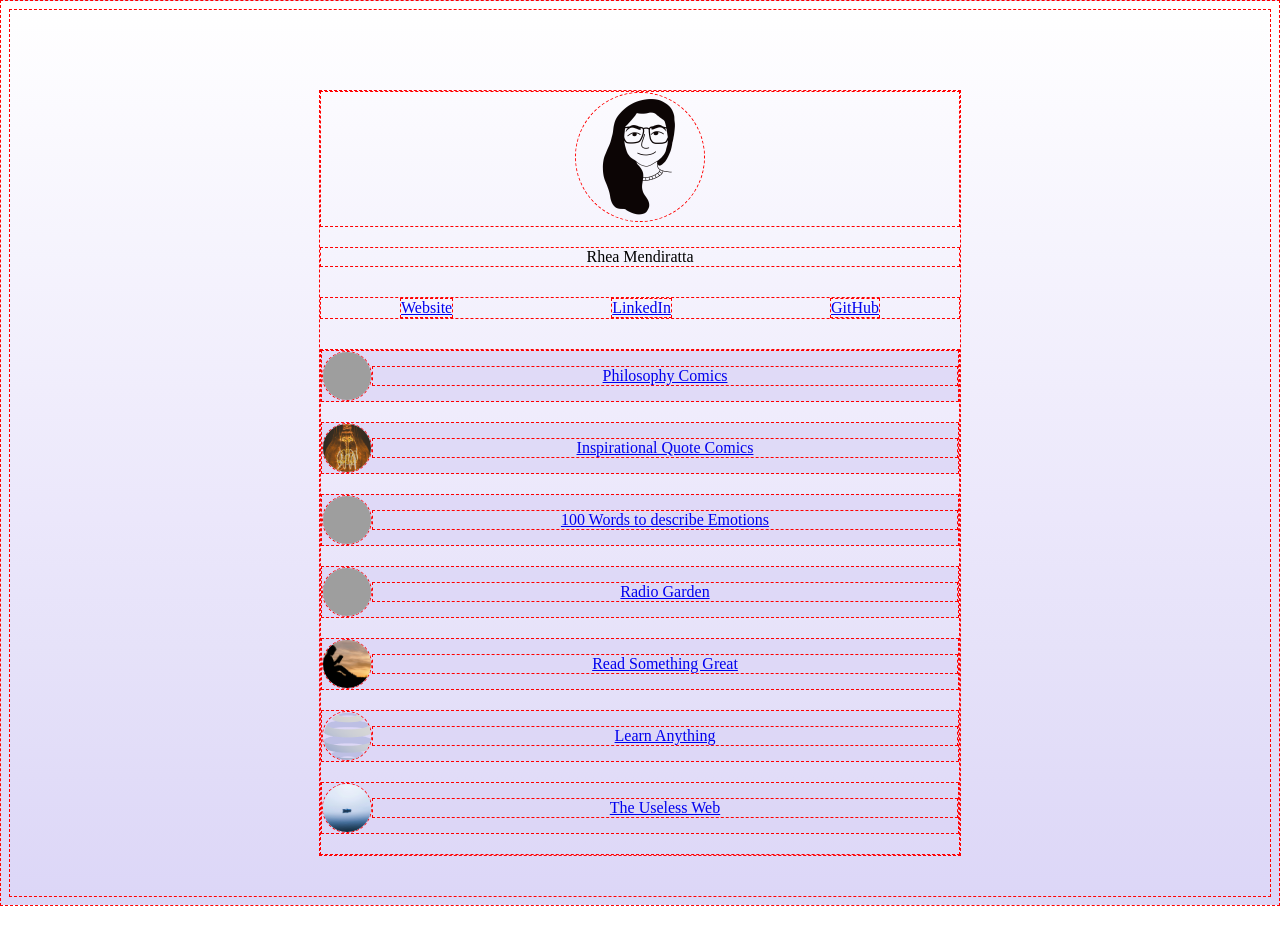
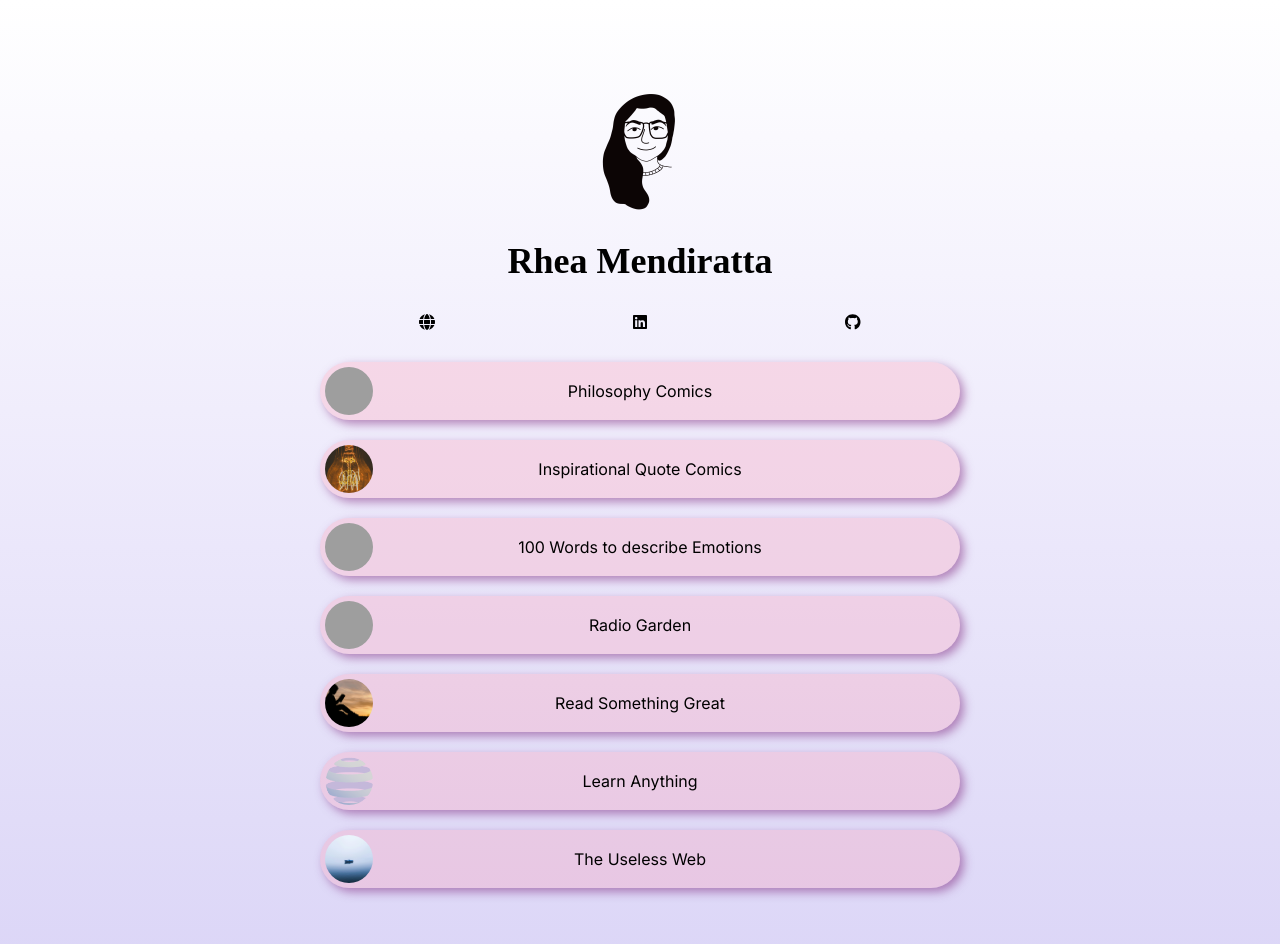
Before and after one commit to rheam-ctrl/link-in-bio, a plain HTML site: page index.html in a window 1280 px wide. Before the commit the page ends 906 px from the top, so only its background shows below. Drawn offline with Linux system fonts and the light colour scheme; grey boxes are pictures that could not be loaded; a web font is replaced by a local one.

Commit message:
final styling changes

```diff
--- a/index.html
+++ b/index.html
@@ -3,10 +3,23 @@
 <head>
   <meta charset="UTF-8">
   <meta name="viewport" content="width=device-width, initial-scale=1.0">
+  <script src="https://cdnjs.cloudflare.com/ajax/libs/font-awesome/6.5.2/js/all.min.js"></script>
+  <!--Inter Font-->
+  <link rel="preconnect" href="https://fonts.googleapis.com">
+<link rel="preconnect" href="https://fonts.gstatic.com" crossorigin>
+<link href="https://fonts.googleapis.com/css2?family=Inter:ital,opsz,wght@0,14..32,100..900;1,14..32,100..900&display=swap" rel="stylesheet">
+
+<!--Gentium Book Plus-->
+  <link rel="preconnect" href="https://fonts.googleapis.com">
+<link rel="preconnect" href="https://fonts.gstatic.com" crossorigin>
+<link href="https://fonts.googleapis.com/css2?family=Gentium+Book+Plus:ital,wght@0,400;0,700;1,400;1,700&family=Inter:ital,opsz,wght@0,14..32,100..900;1,14..32,100..900&display=swap" rel="stylesheet">
+
     <style>
+    /*
     *{
       border: 1px red dashed;
     }
+      */
     html {
       min-height: 100%;
     }
@@ -15,7 +28,16 @@
     padding-top: 80px;
     padding-bottom: 40px;
     background: linear-gradient(180deg, #ffffff, #faf9fe, #f5f3fd, #f0edfc, #ebe7fb, #e6e2f9, #e1dcf8, #dcd6f7);
+    font-family: "Inter";
+    text-decoration: none;
+    color: rgba(0, 0, 0, 100)
     }
+
+    a {
+  color: rgba(0, 0, 0, 100);
+  text-decoration: none;
+  }
+
     .main-container {
     max-width: 640px;
     margin: auto;
@@ -35,10 +57,14 @@
   }
 
   .item {
-  background-color: rgba(220, 214, 247, 0.8);
+  background-color: rgba(255, 147, 172, 0.264);
   margin-bottom: 20px;
   display: flex;
   align-items: center;
+  border-radius: 1000px;
+  padding: 5px;
+  padding-right: 53px;
+  box-shadow: 4px 4px 10px 0px rgba(122,32,122,0.5);
   }
 
   .image-row {
@@ -49,6 +75,9 @@
 .main-row {
   margin-bottom: 30px;
   text-align: center;
+  font-size: 36px;
+  font-weight: 900;
+  font-family: "Gentium Book Plus";
 }
 
 .social-icons-row {
@@ -61,6 +90,7 @@
   text-align: center;
   flex-grow: 1;
 }
+
   </style>
 </head>
 <body>
@@ -78,15 +108,15 @@
 
   <div class = "social-icons-row">
     <a href="https://rhea-mendiratta.notion.site/Hi-I-m-Rhea-17c179f1081180e78687dd532858a64c" target="_blank">
-      Website
+      <i class="fa-solid fa-globe"></i>
     </a>
 
     <a href="www.linkedin.com/in/rheamendiratta" target="_blank">
-      LinkedIn
+      <i class="fa-brands fa-linkedin"></i>
     </a>
 
     <a href="https://github.com/rheam-ctrl" target="_blank">
-      GitHub
+      <i class="fa-brands fa-github"></i>
     </a>
 
   </div> <!--social icons row-->
```
